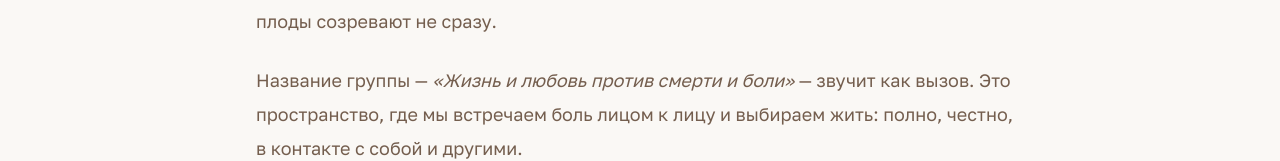
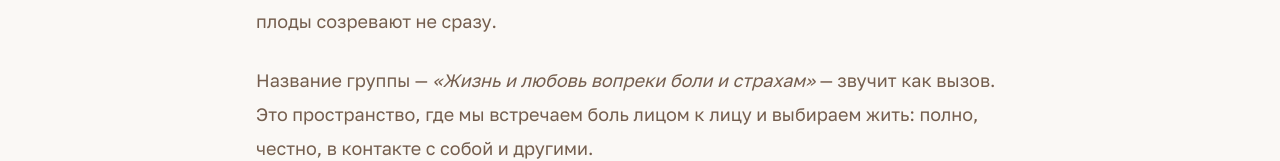
Before and after one commit to pr-poehali-dev/life-love-workshop, a React (Vite) app: page / in a window 1280 px wide. Shown: the part 1084-1245 px from the top of the page. Built offline with nearby package versions, Linux system fonts and the light colour scheme.

Commit message:
feat: переименовать группу

```diff
--- a/src/pages/Index.tsx
+++ b/src/pages/Index.tsx
@@ -141,7 +141,7 @@ export default function Index() {
             className="font-cormorant text-4xl md:text-6xl font-light italic mb-4 opacity-0-init animate-fade-up"
             style={{ color: "hsl(25,30%,18%)", animationFillMode: "forwards", lineHeight: 1.15 }}
           >
-            Жизнь и любовь<br />против смерти и боли
+            Жизнь и любовь<br />вопреки боли и страхам
           </h1>
           <p
             className="font-cormorant text-2xl md:text-3xl font-light italic mb-10 opacity-0-init animate-fade-up delay-300"
@@ -184,7 +184,7 @@ export default function Index() {
               Её корни держат крепко, а плоды созревают не сразу.
             </p>
             <p className="font-golos text-lg font-light leading-[1.9]" style={{ color: "hsl(25,20%,38%)" }}>
-              Название группы — <em>«Жизнь и любовь против смерти и боли»</em> — звучит как вызов.
+              Название группы — <em>«Жизнь и любовь вопреки боли и страхам»</em> — звучит как вызов.
               Это пространство, где мы встречаем боль лицом к лицу и выбираем жить:
               полно, честно, в контакте с собой и другими.
             </p>
```
